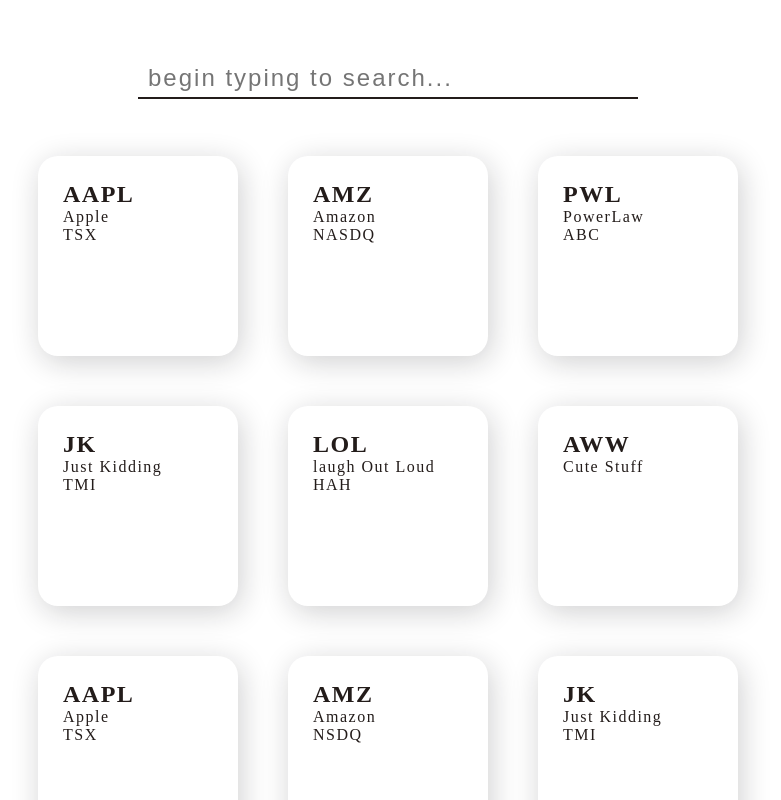
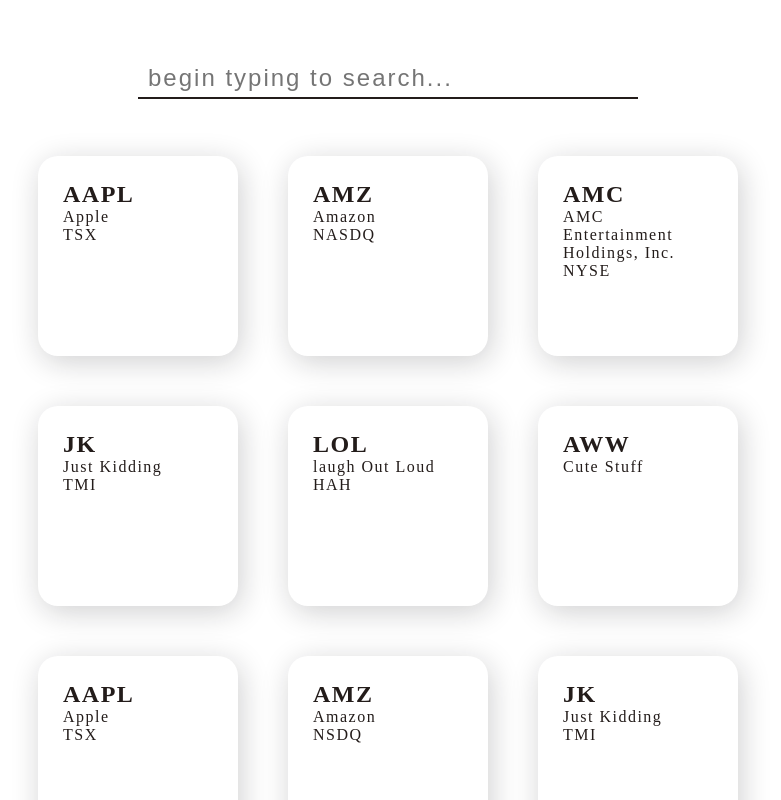
Before and after one commit to niubrandon/wealthify, a React (Create React App) app in the folder client/: page /search in a window 1280 px wide. Shown: the top 800 px of the page, without its empty margins (252-1033 px from the left). Built offline with nearby package versions, Linux system fonts and the light colour scheme; no server answers.

Commit message:
update api keys

```diff
--- a/client/src/pages/Search.jsx
+++ b/client/src/pages/Search.jsx
@@ -15,9 +15,9 @@
     exchDisp: 'NASDQ',
   },
   {
-    symbol: 'PWL',
-    name: 'PowerLaw',
-    exchDisp: 'ABC',
+    symbol: 'AMC',
+    name: 'AMC Entertainment Holdings, Inc.',
+    exchDisp: 'NYSE',
   },
   {
     symbol: 'JK',
@@ -57,6 +57,10 @@
 ];
 
 const Search = (props) => {
+  const API_KEY = `${process.env.REACT_APP_API_KEY}`;
+  const API_HOST = `${process.env.REACT_APP_API_HOST}`;
+  const API_AUTOCOMPLETE = `${process.env.REACT_APP_API_AUTOCOMPLETE}`;
+
   const [query, setQuery] = useState('');
   const [response, setResponse] = useState([]);
 
@@ -66,11 +70,11 @@
 
   var options = {
     method: 'GET',
-    // url: 'https://stock-data-yahoo-finance-alternative.p.rapidapi.com/v6/finance/autocomplete',
+    // url: API_AUTOCOMPLETE,
     params: { query: `${query}`, lang: 'en', region: 'US' },
     headers: {
-      'x-rapidapi-host': 'stock-data-yahoo-finance-alternative.p.rapidapi.com',
-      'x-rapidapi-key': '50021f6fa7msh7c5aa3a1b99700dp1fad37jsn02095460d420',
+      // 'x-rapidapi-host': API_HOST,
+      // 'x-rapidapi-key': API_KEY,
     },
   };
 
@@ -83,9 +87,7 @@
     axios
       .request(options)
       .then((response) => {
-        console.log(response.data);
         setResponse(response.data.ResultSet.Result);
-        console.log(response.data.ResultSet.Result);
       })
       .catch((error) => {
         console.error(error);
```
Also changed, not shown: client/public/manifest.json, 2 other files (tests, documents, lock files or other folders).
